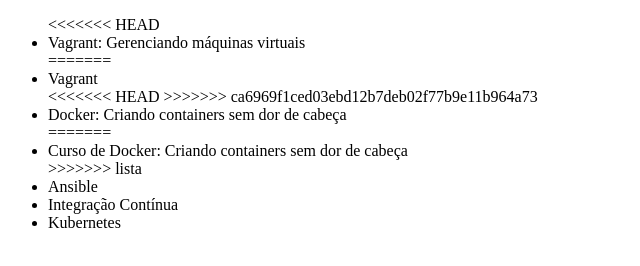
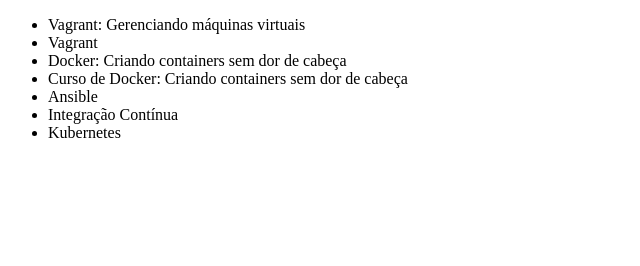
Before and after one commit to igormdj/ALURAGITNEW, a plain HTML site: page index.html in a window 1280 px wide. Shown: the whole page, without its empty margins (0-640 px from the left). Drawn offline with Linux system fonts and the light colour scheme.

Commit message:
Tirando linhas

```diff
--- a/index.html
+++ b/index.html
@@ -6,16 +6,10 @@
 </head>
 <body>
     <ul>
-<<<<<<< HEAD
         <li>Vagrant: Gerenciando máquinas virtuais</li>
-=======
         <li>Vagrant</li>
-<<<<<<< HEAD
->>>>>>> ca6969f1ced03ebd12b7deb02f77b9e11b964a73
         <li>Docker: Criando containers sem dor de cabeça</li>
-=======
         <li>Curso de Docker: Criando containers sem dor de cabeça</li>
->>>>>>> lista
         <li>Ansible</li>
         <li>Integração Contínua</li>
         <li>Kubernetes</li>
```
